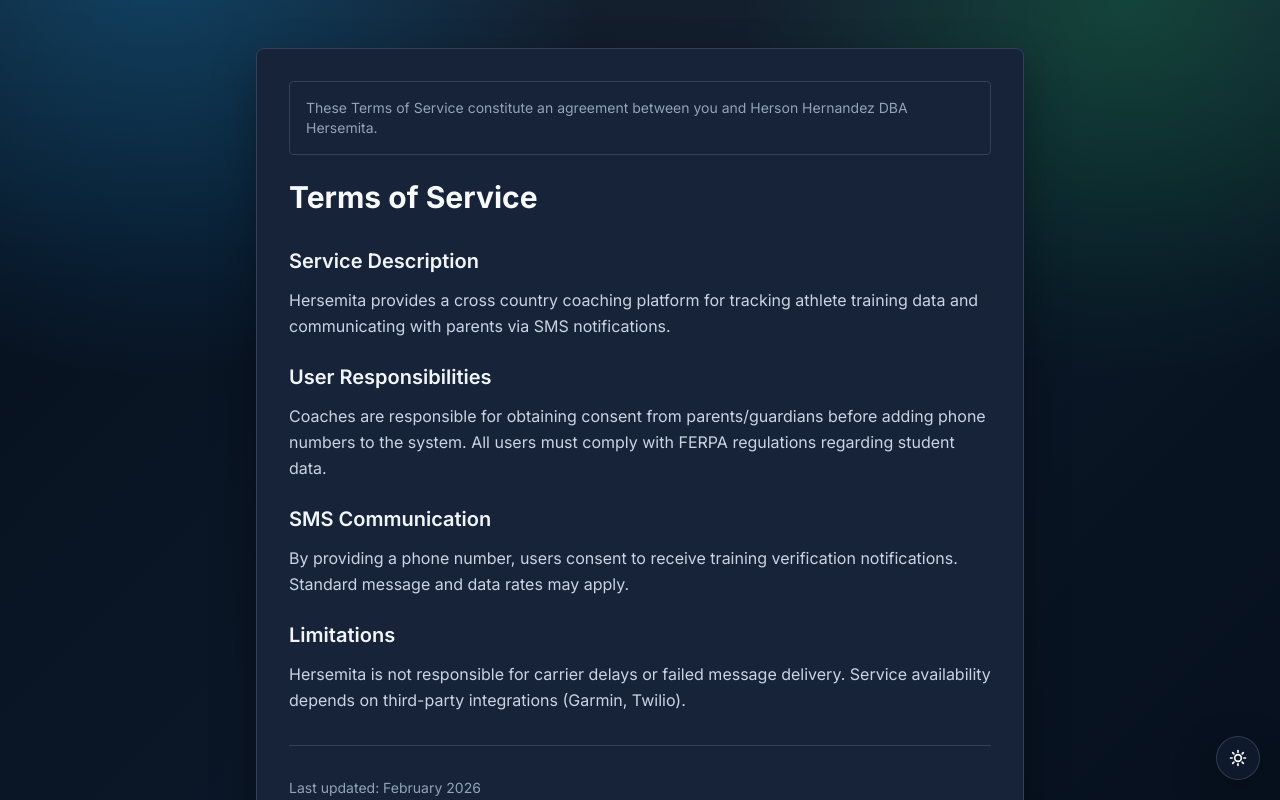
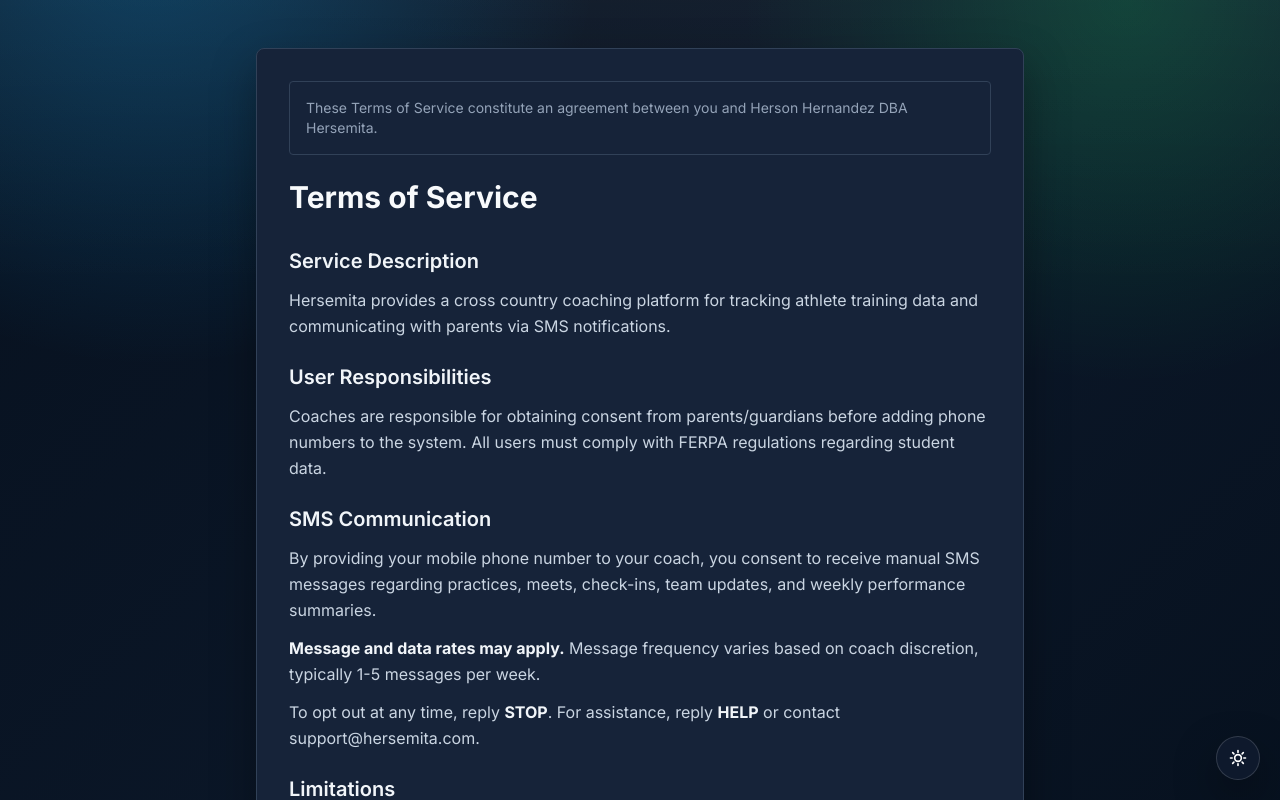
Before and after one commit to TheHerse/hersemita, a Next.js app: page /terms in a window 1280 px wide. Shown: the top 800 px of the page. Built offline with nearby package versions, Linux system fonts and the light colour scheme.

Commit message:
Add Twilio SMS terms to the terms page

```diff
--- a/app/terms/page.tsx
+++ b/app/terms/page.tsx
@@ -22,7 +22,17 @@
 
           <section>
             <h2 className="text-xl font-semibold text-slate-100 mb-3">SMS Communication</h2>
-            <p>By providing a phone number, users consent to receive training verification notifications. Standard message and data rates may apply.</p>
+            <div className="space-y-3">
+              <p>
+                By providing your mobile phone number to your coach, you consent to receive manual SMS messages regarding practices, meets, check-ins, team updates, and weekly performance summaries.
+              </p>
+              <p>
+                <strong className="text-slate-100">Message and data rates may apply.</strong> Message frequency varies based on coach discretion, typically 1-5 messages per week.
+              </p>
+              <p>
+                To opt out at any time, reply <strong className="text-slate-100">STOP</strong>. For assistance, reply <strong className="text-slate-100">HELP</strong> or contact support@hersemita.com.
+              </p>
+            </div>
           </section>
 
           <section>
```
